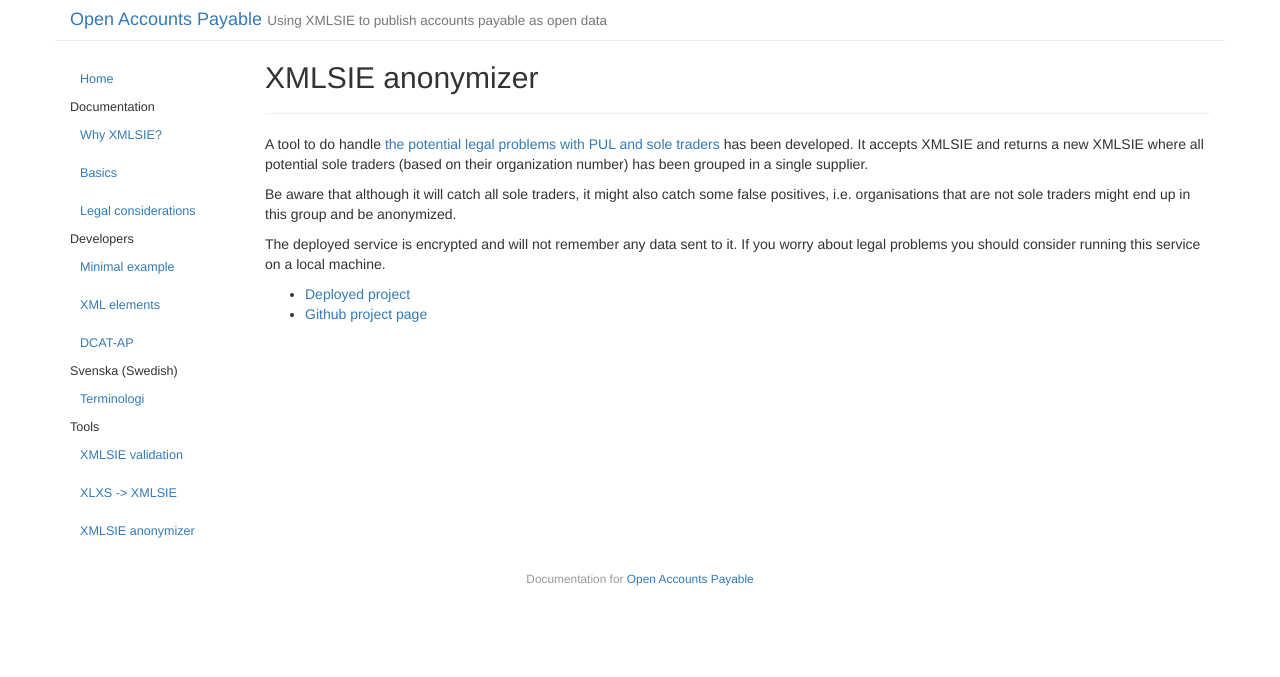
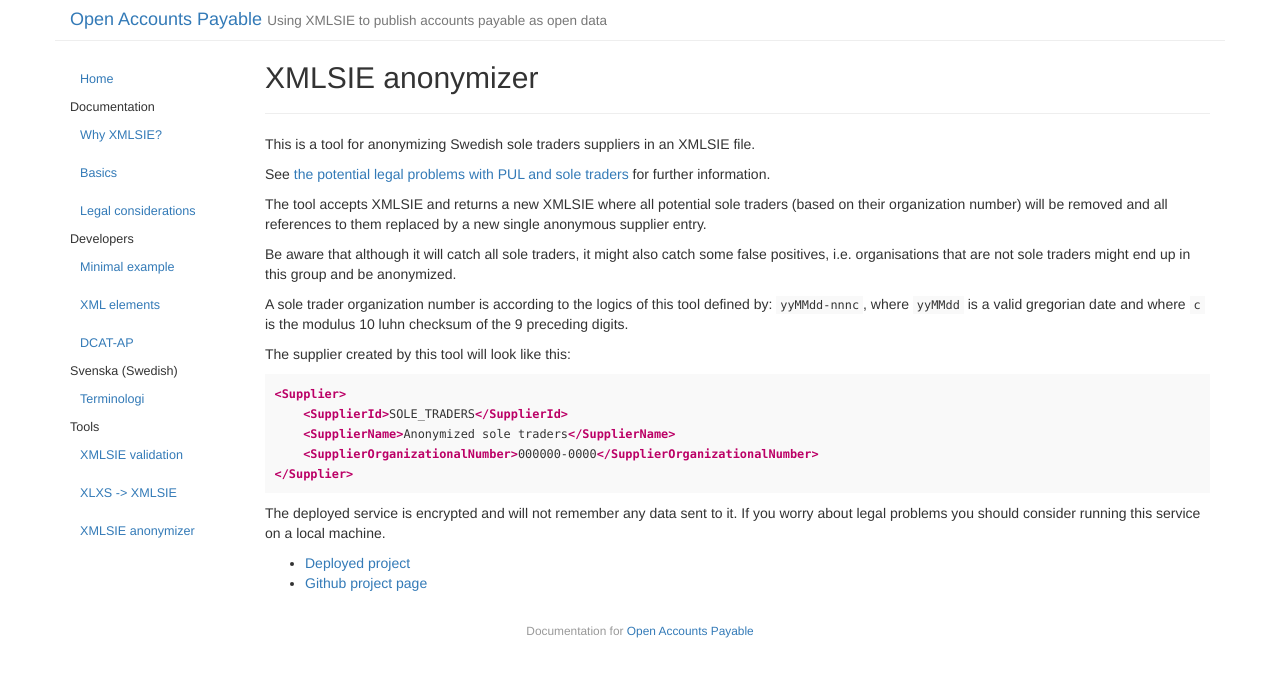
Before and after one commit to Sambruk/Open-Accounts-Payable, a Jekyll site: the page built from _posts/2016-09-04-xmlsie-anonymizer.md, in a window 1280 px wide. Shown: the top 677 px of the page. Built offline with Jekyll 4.4.1, drawn with Linux system fonts in a browser that asks for light colours.

Commit message:
Småfixar

````diff
--- a/_posts/2016-09-04-xmlsie-anonymizer.md
+++ b/_posts/2016-09-04-xmlsie-anonymizer.md
@@ -5,16 +5,33 @@ category: tool
 date: 2016-09-04 17:50:13
 order: 3
 ---
-A tool to do handle
+This is a tool for anonymizing Swedish sole traders suppliers in an XMLSIE file.
+
+See
 [the potential legal problems with PUL and sole traders](https://sambruk.github.io/Open-Accounts-Payable/doc/legal-considerations.html)
-has been developed. It accepts XMLSIE and returns a new XMLSIE where all potential sole traders (based on their
-organization number) has been grouped in a single supplier.
+for further information.
+
+The tool accepts XMLSIE and returns a new XMLSIE where all potential sole traders (based on their
+organization number) will be removed and all references to them replaced by a new single anonymous supplier entry.
 
 Be aware that although it will catch all sole traders, it might also catch some false positives, i.e. organisations that
 are not sole traders might end up in this group and be anonymized.
 
+A sole trader organization number is according to the logics of this tool defined by:
+`yyMMdd-nnnc`, where `yyMMdd` is a valid gregorian date and where `c` is the modulus 10 luhn checksum of the 9 preceding digits.
+
+The supplier created by this tool will look like this:
+```xml
+<Supplier>
+    <SupplierId>SOLE_TRADERS</SupplierId>
+    <SupplierName>Anonymized sole traders</SupplierName>
+    <SupplierOrganizationalNumber>000000-0000</SupplierOrganizationalNumber>
+</Supplier>
+```
+
 The deployed service is encrypted and will not remember any data sent to it. If you worry about legal problems you
 should consider running this service on a local machine.
 
+
 * [Deployed project](https://xmlsie.sambruk.kodapan.se/anonymize.html)
 * [Github project page](https://github.com/kodapan/xmlsie-tools)
````
